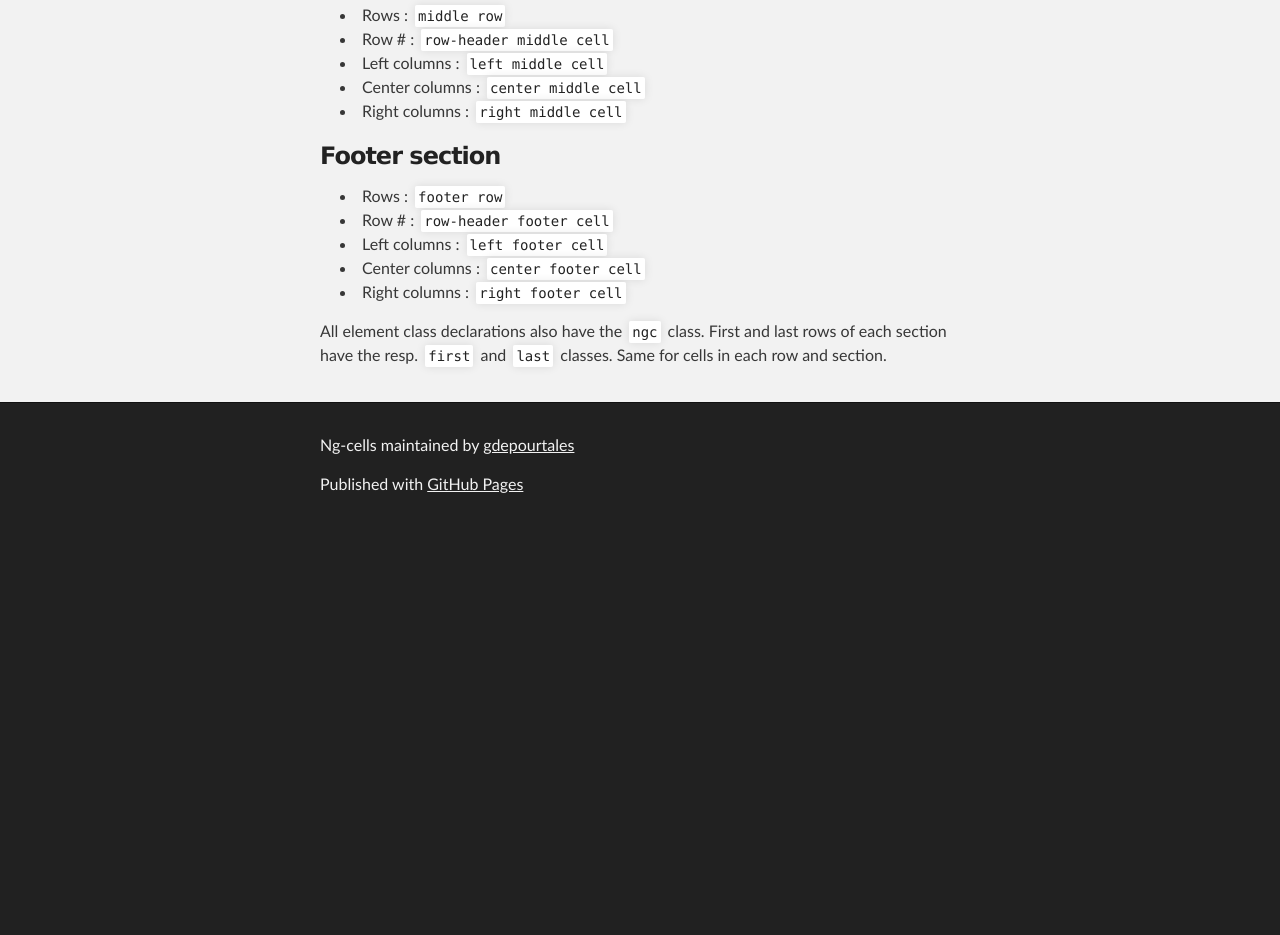
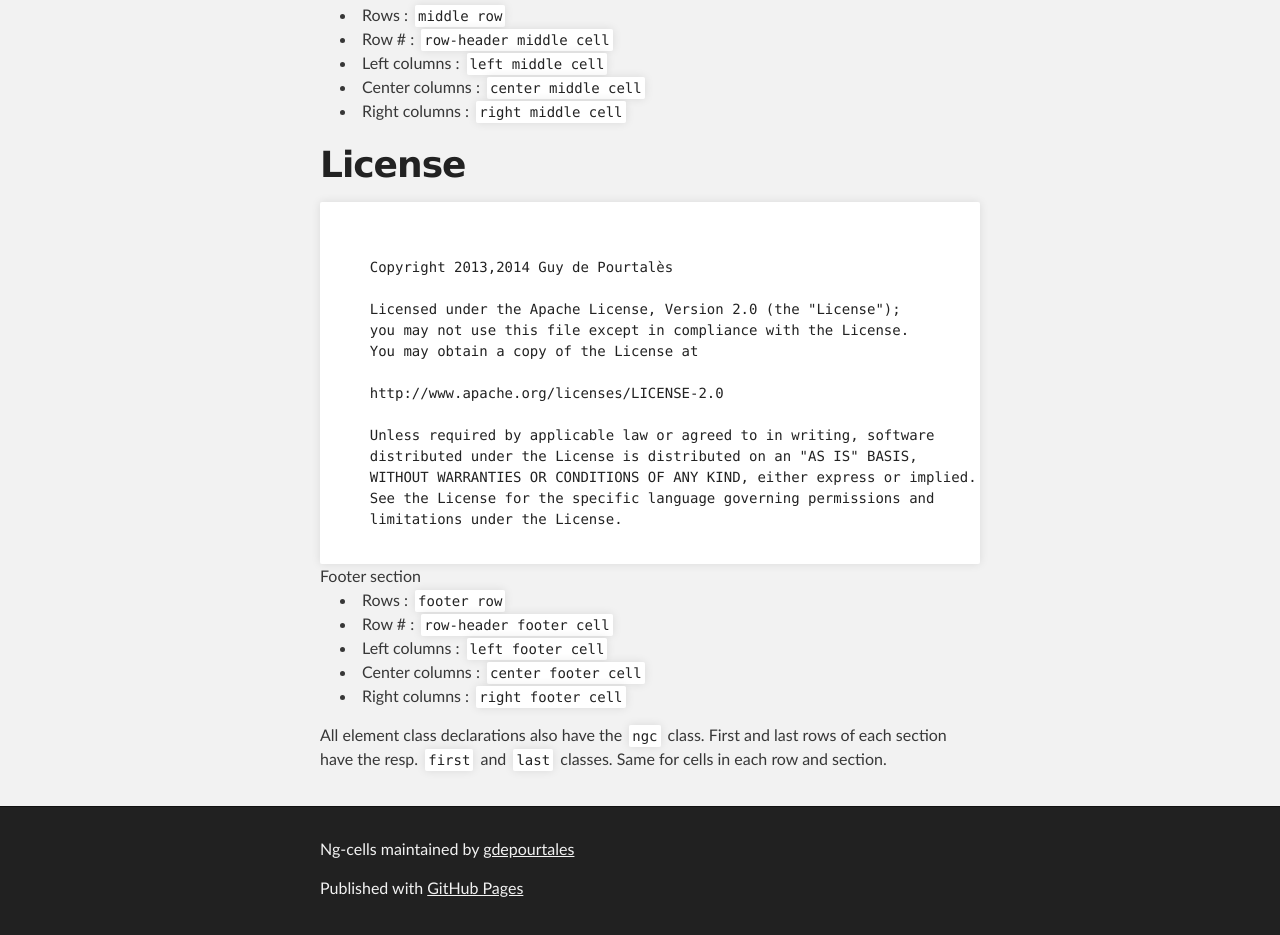
Before and after one commit to gdepourtales/ng-cells, a plain HTML site: page index.html in a window 1280 px wide. Shown: the part 6590-7525 px from the top of the page. Before the commit the page ends 7121 px from the top, so only its background shows below. Drawn offline with Linux system fonts and the light colour scheme.

Commit message:
Added license

```diff
--- a/index.html
+++ b/index.html
@@ -352,6 +352,31 @@ must be of the form <code>function(value, row, col)</code> where <code>value</co
 <li>Right columns : <code>right middle cell</code>
 </li>
 </ul><h3>
+
+
+            <h1>
+                <a name="License" class="anchor" href="#features"><span class="octicon octicon-link"></span></a>License</h1>
+
+<pre><code>
+
+    Copyright 2013,2014 Guy de Pourtalès
+
+    Licensed under the Apache License, Version 2.0 (the "License");
+    you may not use this file except in compliance with the License.
+    You may obtain a copy of the License at
+
+    http://www.apache.org/licenses/LICENSE-2.0
+
+    Unless required by applicable law or agreed to in writing, software
+    distributed under the License is distributed on an "AS IS" BASIS,
+    WITHOUT WARRANTIES OR CONDITIONS OF ANY KIND, either express or implied.
+    See the License for the specific language governing permissions and
+    limitations under the License.
+
+</code></pre>
+
+
+
 <a name="footer-section" class="anchor" href="#footer-section"><span class="octicon octicon-link"></span></a>Footer section</h3>
 
 <ul>
```
